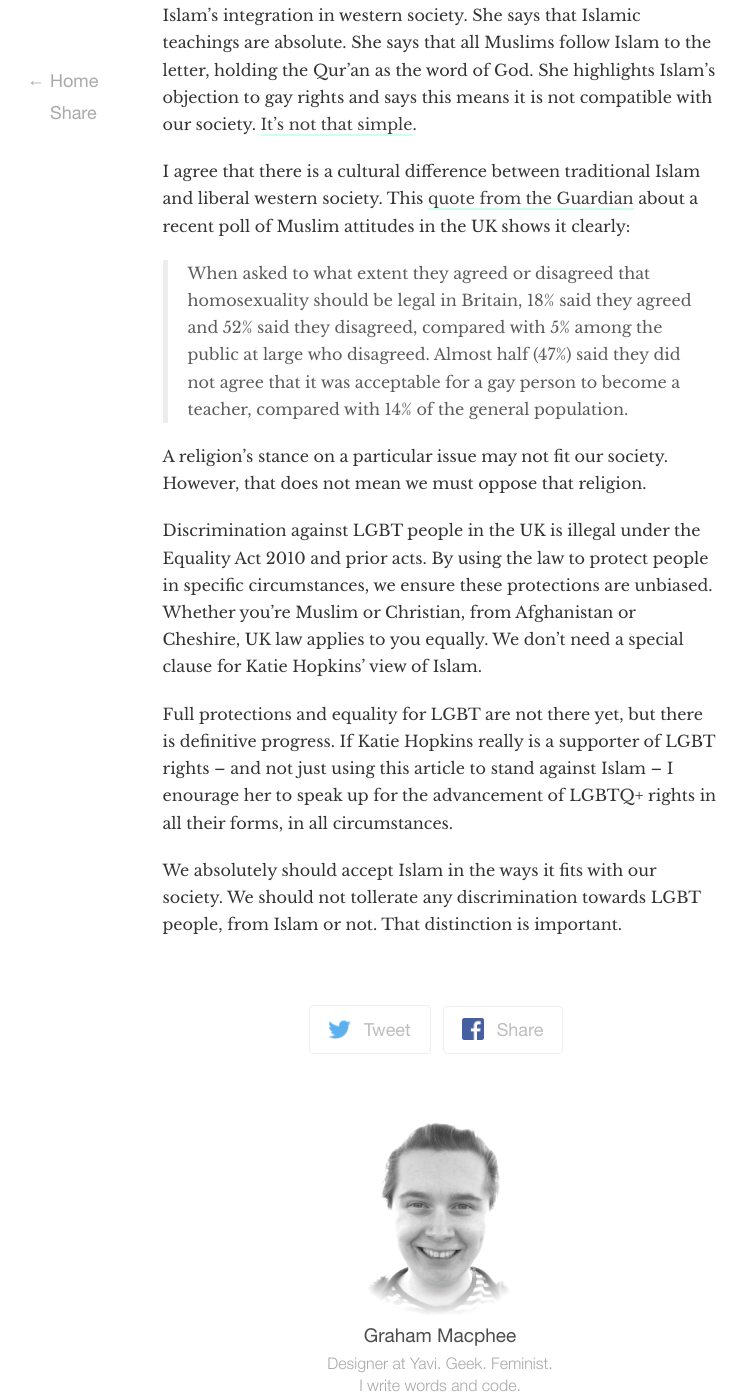
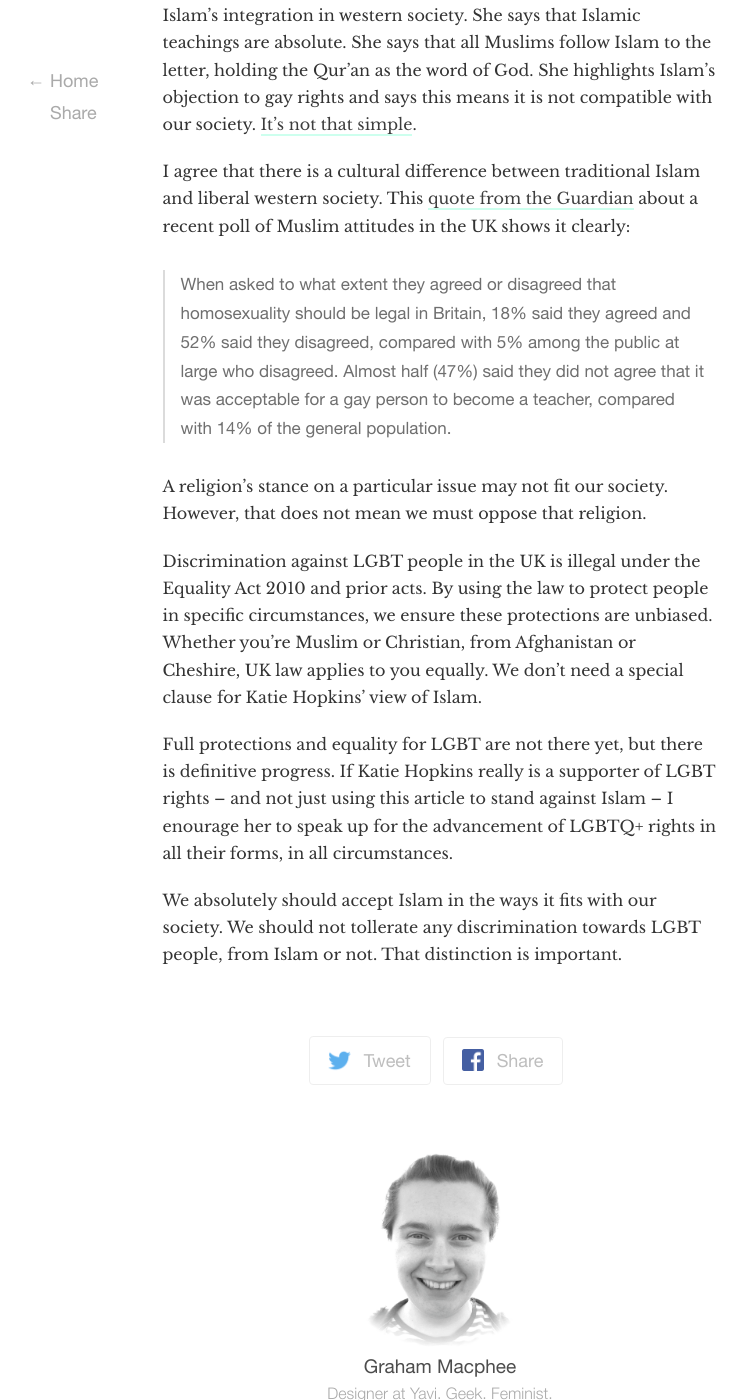
Before and after one commit to gmph/gmph.github.io, a Jekyll site: the page built from _posts/2016-06-15-not-that-simple.md, in a window 1280 px wide and 1400 px high, scrolled down 563 px. Shown: the whole window, without its empty margins (200-947 px from the left). Built offline with Jekyll 4.4.1, drawn with Linux system fonts in a browser that asks for light colours; nearby versions of some CDN libraries; comment, search, counter and statistics services are not loaded.

Commit message:
List and block quote styling

```diff
--- a/res/css/main.css
+++ b/res/css/main.css
@@ -612,7 +612,7 @@ ul ul {
 }
 
 ul, ol {
-	margin: 20px 0 0 40px;
+	margin: 20px 0 0 24px;
 }
 
 ul li, ol li {
@@ -621,11 +621,17 @@ ul li, ol li {
 }
 
 blockquote {
-	margin: 20px 10px 0 0;
-	padding: 0px 0 0px 20px;
-	border-left: solid 5px #e9e9e9;
-	color:#444;
-	opacity:.8;
+	margin: 30px 10px 30px 0;
+	padding: 0 0 0 16px;
+	border-left: solid 2px #ccc;
+	opacity:.7;
+    font-family: "Helvetica Neue", "HelveticaNeue-Light", "Helvetica Neue Light", Helvetica, Arial, "Lucida Grande", sans-serif !important;
+    font-size: 17px !important;
+}
+
+blockquote p, blockquote a, blockquote ul, blockquote ol, blockquote li, blockquote p {
+    font-family: "Helvetica Neue", "HelveticaNeue-Light", "Helvetica Neue Light", Helvetica, Arial, "Lucida Grande", sans-serif !important;
+    font-size: 17px !important;
 }
 
 blockquote p:first-child {
```
